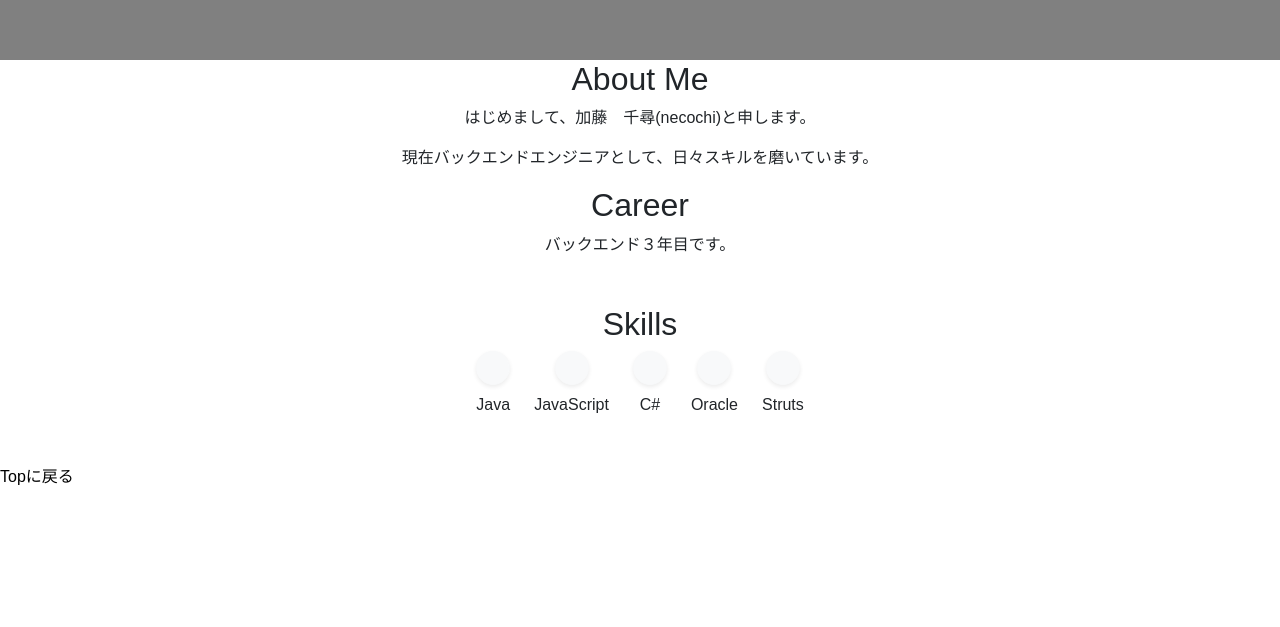
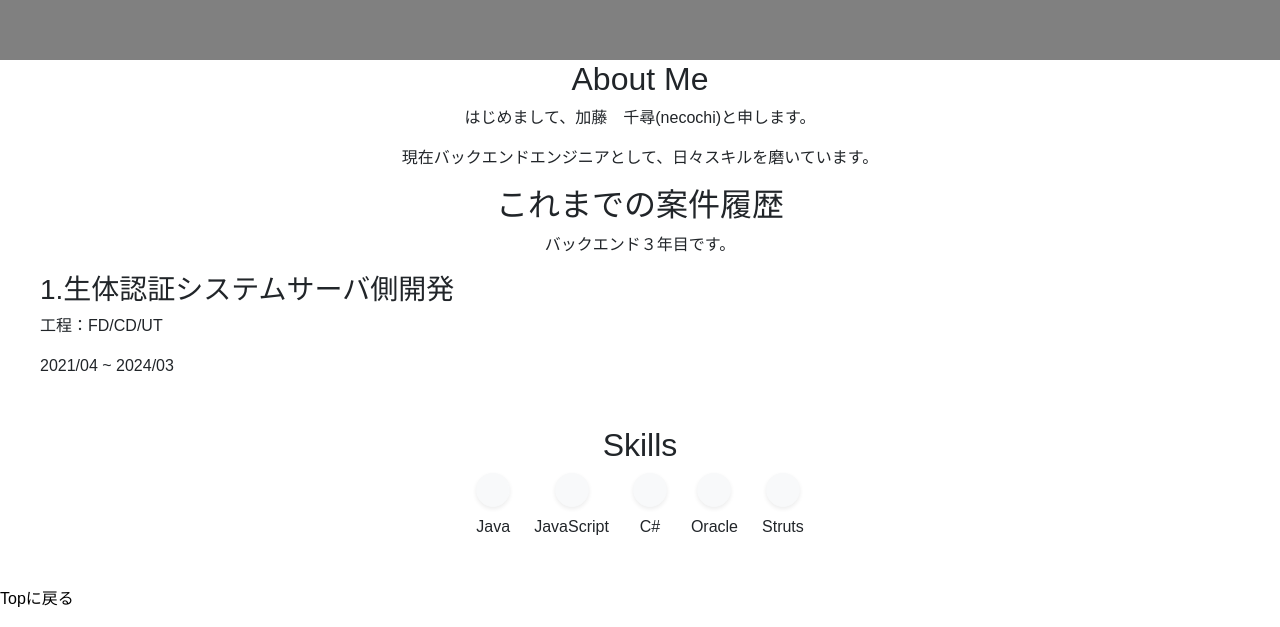
Before and after one commit to Icebox-it/portfolio, a Next.js app: page / in a window 1280 px wide. Shown: the part 740-1367 px from the top of the page. Before the commit the page ends 1245 px from the top, so only its background shows below. Built offline with nearby package versions, Linux system fonts and the light colour scheme; a web font is replaced by a local one.

Commit message:
add career sample page

```diff
--- /dev/null
+++ b/src/app/api/projects/route.ts
@@ -0,0 +1,25 @@
+import { NextResponse } from "next/server";
+export interface Project {
+  id: number;
+  name: string;
+  type: string;
+  description: string;
+}
+
+const projects: Project[] = [
+  {
+    id: 1,
+    name: "生体認証システムサーバ側開発",
+    type: "FD/CD/UT",
+    description: "2021/04 ~ 2024/03",
+  },
+];
+
+export const GET = async () => {
+  return NextResponse.json(
+    { projects },
+    {
+      status: 200,
+    }
+  );
+};
--- a/src/app/api/skills/route.ts
+++ b/src/app/api/skills/route.ts
@@ -10,16 +10,23 @@ export interface Skill {
 
 const skills: Skill[] = [
   { id: 1, icon: "", name: "Java", level: "High", remark: "1.5" },
-    { id: 2, icon: "",  name: "JavaScript", level: "High", remark: "" },
-    { id: 3, icon: "",  name: "C#", level: "Low", remark: "2" },
-    { id: 4, icon: "",  name: "Oracle", level: "High", remark: "プロシージャ作成、基本的なDDL操作は可能" },
-    { id: 5, icon: "",  name: "Struts", level: "High", remark: "2" },
+  { id: 2, icon: "", name: "JavaScript", level: "High", remark: "" },
+  { id: 3, icon: "", name: "C#", level: "Low", remark: "2" },
+  {
+    id: 4,
+    icon: "",
+    name: "Oracle",
+    level: "High",
+    remark: "プロシージャ作成、基本的なDDL操作は可能",
+  },
+  { id: 5, icon: "", name: "Struts", level: "High", remark: "2" },
 ];
 
 export const GET = async () => {
-    return NextResponse.json({skills}, {
-        status: 200
-    })
+  return NextResponse.json(
+    { skills },
+    {
+      status: 200,
+    }
+  );
 };
-
-export const dynamic = "force-dynamic";
--- a/src/components/CareerPage/CareerPage.tsx
+++ b/src/components/CareerPage/CareerPage.tsx
@@ -1,13 +1,32 @@
+"use client";
 import { Link } from "lucide-react";
-import React from "react";
+import React, { useEffect, useState } from "react";
+import { Project } from "@/app/api/projects/route";
+const getProjects = async () => {
+  const res = await fetch("http://localhost:3000/api/projects", {
+    method: "GET",
+  });
+  return await res.json();
+};
 
-const CareerPage = () => {
+const CareerPage = async () => {
+  const projects = (await getProjects()).projects as Project[];
   return (
     <div className="text-center" id="career">
-      <h2>Career</h2>
+      <h2>これまでの案件履歴</h2>
       <p>バックエンド３年目です。</p>
+      <div>
+        {projects.map((project, index) => (
+          <div key={project.id} className="text-left pl-10">
+            <h3>
+              {index + 1}.{project.name}
+            </h3>
+            <p>工程：{project.type}</p>
+            <p>{project.description}</p>
+          </div>
+        ))}
+      </div>
     </div>
   );
 };
-
 export default CareerPage;
```
Lines whose indentation alone changed are shown as unchanged.
